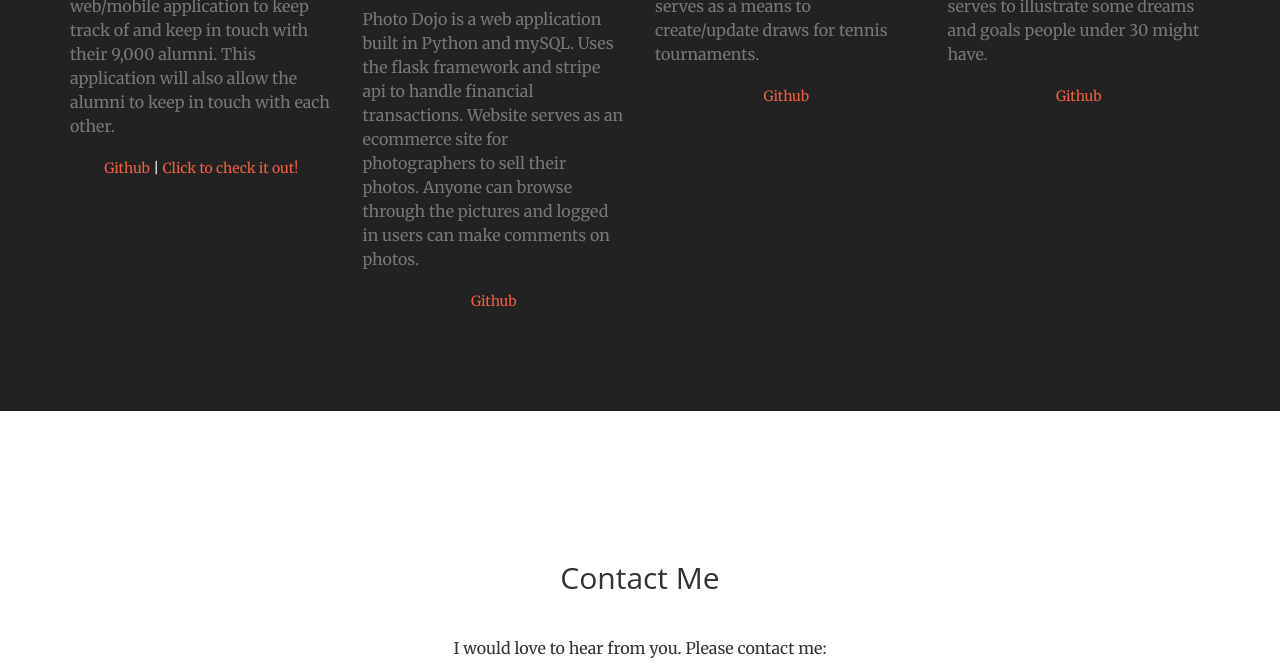
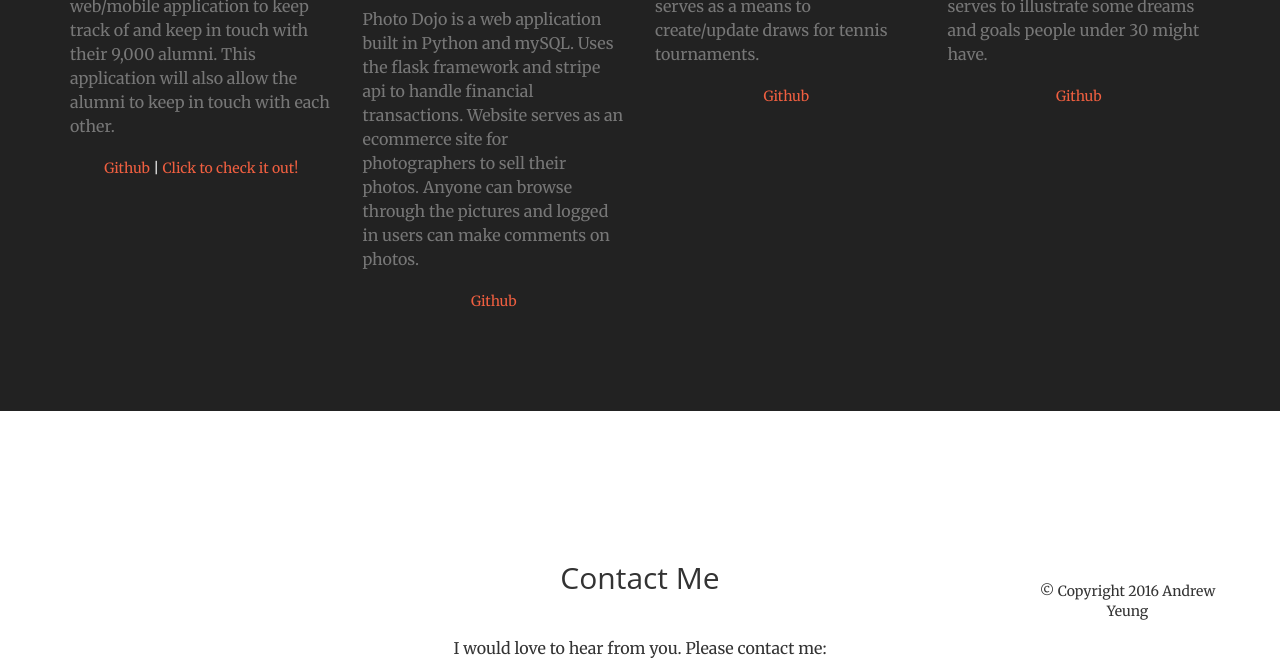
Before and after one commit to andrewhyeung/Portfolio-active-, a website: page index.html in a window 1280 px wide. Shown: the part 1797-2468 px from the top of the page. Drawn offline with nearby package versions, Linux system fonts and the light colour scheme.

Commit message:
added copyright notice on bottom

```diff
--- a/index.html
+++ b/index.html
@@ -236,6 +236,8 @@
                         <img class='professional_link' src="./img/icons/in.png" alt='Linkedin' width='80' height='80'>
                         </a>
                     </div>
+                    <br>
+                    <footer class="text-center">&copy; Copyright 2016 Andrew Yeung</footer>
                 </div>
             </div>
         </section>
```
